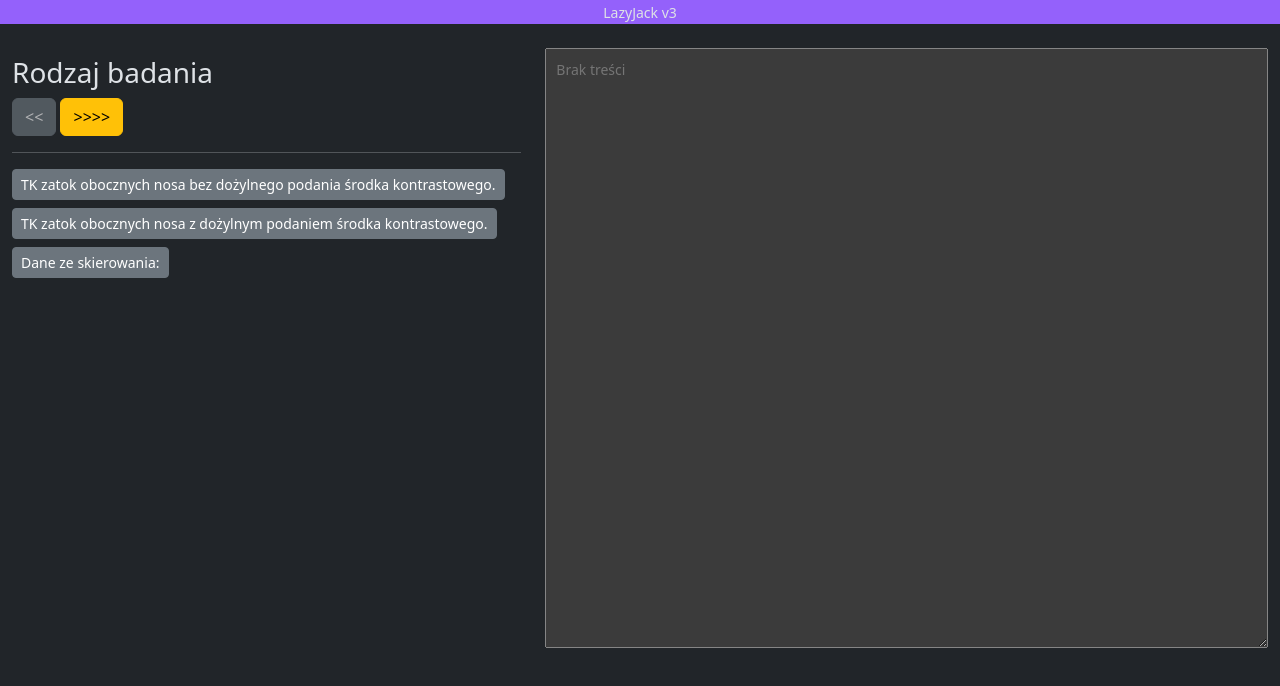
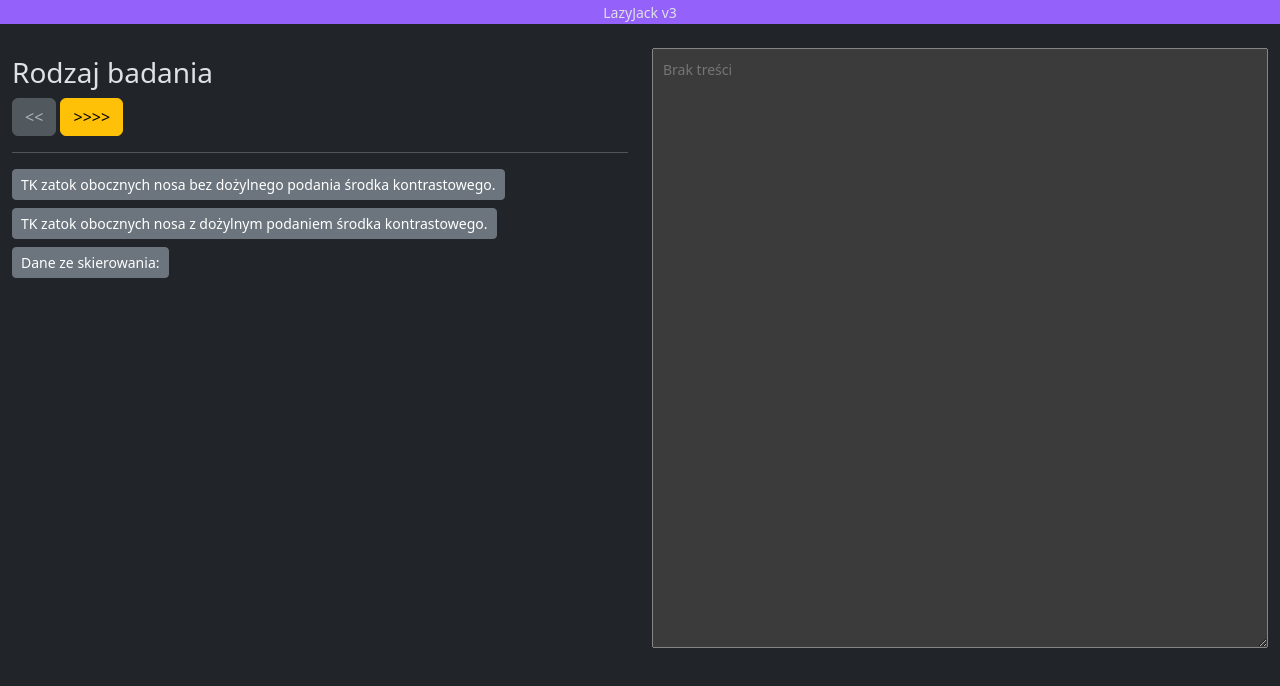
Before and after one commit to kocasp/lazyjack, a plain HTML site: page index.html in a window 1280 px wide. Drawn offline with nearby package versions, Linux system fonts and the light colour scheme.

Commit message:
Change columns

```diff
--- a/index.html
+++ b/index.html
@@ -16,7 +16,7 @@
   </header>
   <div class="container mt-4">
     <div class="row">
-      <div class="col-md-5">
+      <div class="col-md-6">
         <div class="row">
           <div class="col-md-12 text-left">
             <h3 id="slider" class="slide mt-2"></h3>
@@ -30,7 +30,7 @@
 
         </div>
       </div>
-      <div class="col-md-7">
+      <div class="col-md-6">
         <textarea id="commentTextarea" placeholder="Brak treści"></textarea>
       </div>
     </div>
```
